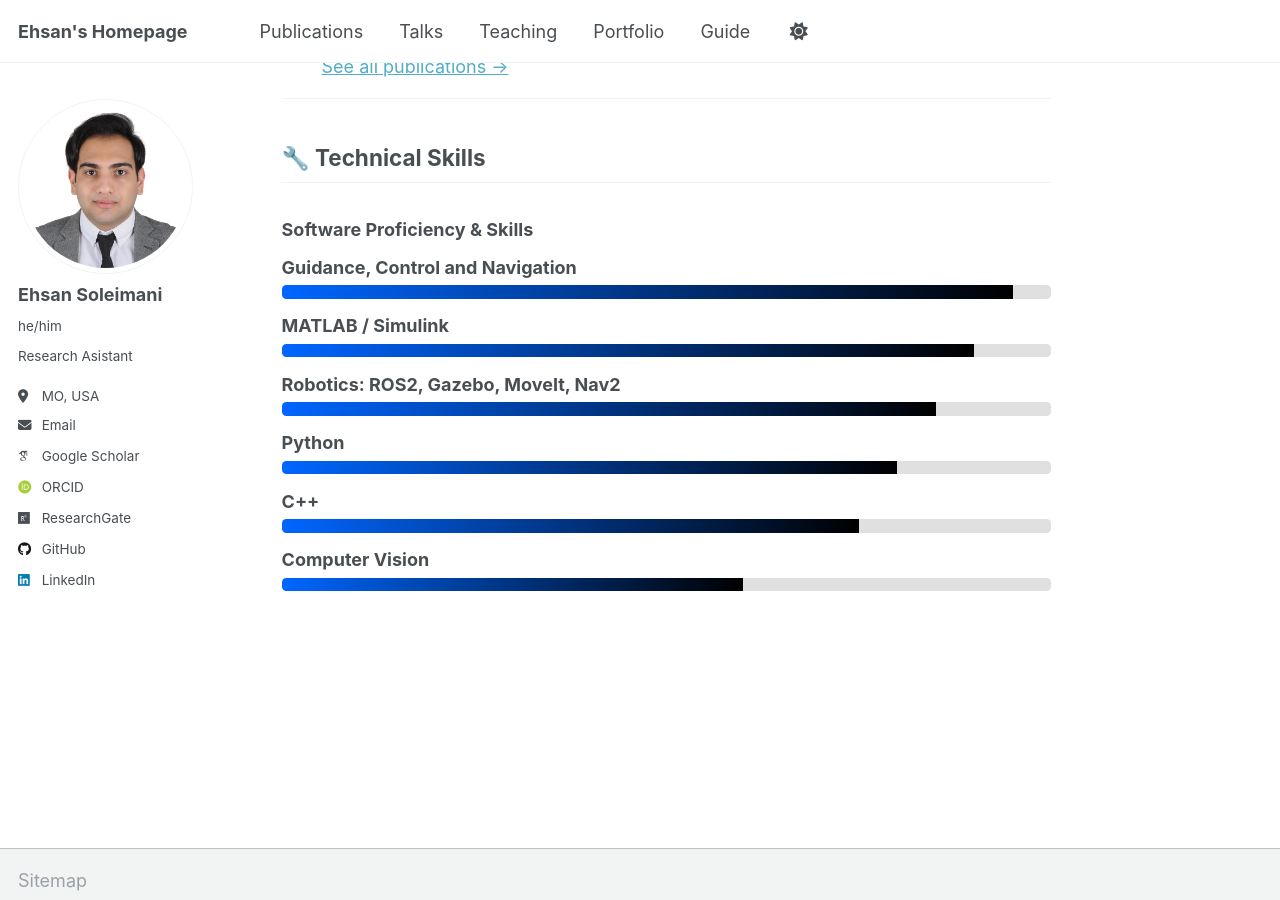
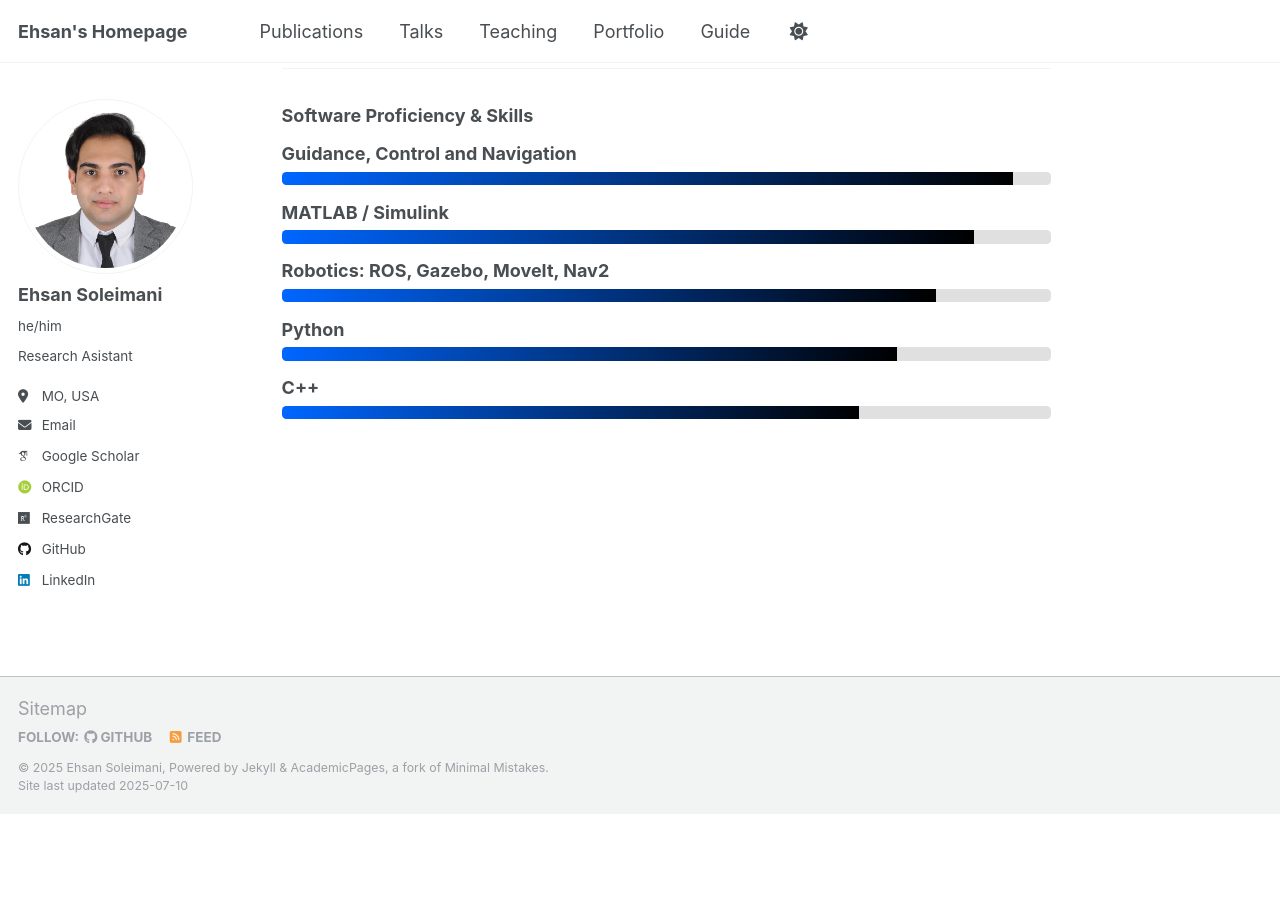
Before and after one commit to EhsanSoleimani1998/EhsanSoleimani1998.github.io, a Jekyll site: the page built from _pages/about.md, in a window 1280 px wide and 900 px high, scrolled down 1275 px. Built offline with Jekyll 4.4.1, drawn with Linux system fonts in a browser that asks for light colours; some web fonts are replaced; a script that is not in the unit is left out; after the commit the page ends 2089 px from its top, so only the background shows below that.

Commit message:
Update about.md

```diff
--- a/_pages/about.md
+++ b/_pages/about.md
@@ -6,7 +6,7 @@ redirect_from:
   - /about/
   - /about.html
 ---
-  - <style>
+<style>
 /* container around each skill */
 .skill {
   margin: 0.75rem 0;
@@ -31,6 +31,7 @@ redirect_from:
   transition: width 0.6s ease;
 }
 </style>
+
 
 I am a researcher at Missouri University of Science & Technology. My research interests lies at the intersection of robotics, control theory, reinforcement learning, and multi-agent systems.
 Additionally, I have experience in formation control, model predictive control, game theory, and data-driven control. The applications I have worked on are quadrotor unmanned aerial vehicles, mobile robots, robot manipulation, power systems like drum-type boiler turbine plant.
@@ -87,7 +88,7 @@ Additionally, I have experience in formation control, model predictive control,
 </div>
 
 <div class="skill">
-  <span class="skill-name">Robotics: ROS2, Gazebo, MoveIt, Nav2</span>
+  <span class="skill-name">Robotics: ROS, Gazebo, MoveIt, Nav2</span>
   <div class="skill-bar-container">
     <div class="skill-bar" style="width: 85%"></div>
   </div>
@@ -106,10 +107,3 @@ Additionally, I have experience in formation control, model predictive control,
     <div class="skill-bar" style="width: 75%"></div>
   </div>
 </div>
-
-<div class="skill">
-  <span class="skill-name">Computer Vision</span>
-  <div class="skill-bar-container">
-    <div class="skill-bar" style="width: 60%"></div>
-  </div>
-</div>
```
